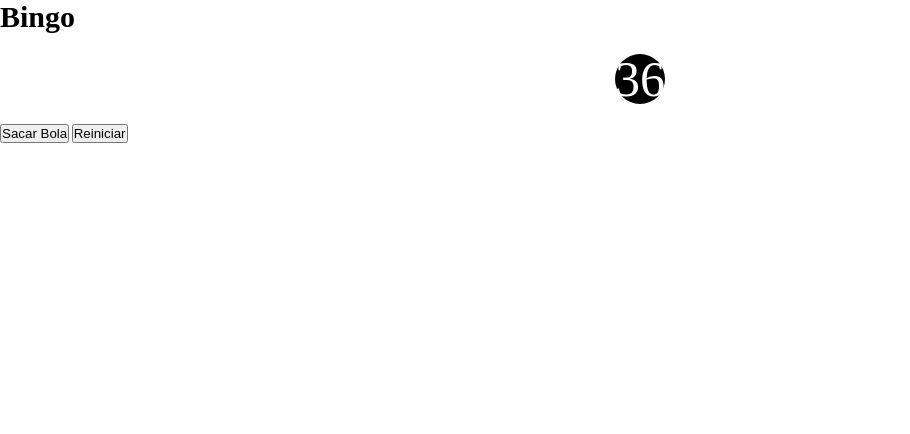
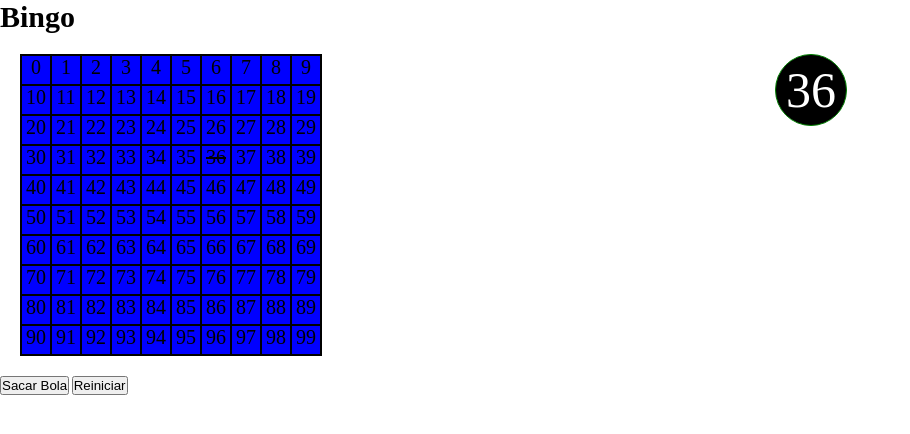
Before and after one commit to Edcles/Bingo, a plain HTML site: page index.html in a window 1280 px wide. Both pictures are taken after a click on the button "Sacar Bola". Shown: the whole page, without its empty margins (0-910 px from the left). Drawn offline with Linux system fonts and the light colour scheme.

Commit message:
Genera numeros

```diff
--- a/css/style.css
+++ b/css/style.css
@@ -26,14 +26,39 @@ h1{
 }
 
 /* 3.Etiquetas creadas */
-#Numero {
-    font-size:50px;
+#numeros-container {
+    display: flex;
+}
+#numero {
+    font-size:5rem;
     display:block;
-    margin: 20px auto;
-    width: 5rem;
-    line-height: 5rem;
+    width: 7rem;
+    height: 7rem;
+    line-height: 7rem;
+    margin: 2rem auto;
     border-radius: 50%;
     background-color: #000;
     color: #FFF;
     text-align:center;
+    justify-content: center;
+    border: 1px solid green;
 }
+#numeroSacados {
+    width: 30rem;
+    height: 30rem;
+    border: 1px solid black;
+    display: flex;
+    flex-wrap: wrap;
+    background-color: blue;
+    margin: 2rem;
+}
+#numeroSacados div {
+    width: 2.8rem;
+    height: 2.8rem;
+    font-size: 2rem;
+    border: 0.1rem solid black;
+    text-align: center;
+}
+#botonera {
+
+}
--- a/index.html
+++ b/index.html
@@ -9,10 +9,14 @@
 </head>
 <body>
     <h1>Bingo</h1>
-    <div id = "Numero"></div>
-    <div id = "NumeroSacados"></div>
-    <button id = "getNumber" onclick = "getNumber()">Sacar Bola</button>
-    <button id = "Reiniciar">Reiniciar</button>
+    <div id = "numeros-container">
+        <div id = "numeroSacados"></div>
+        <div id = "numero"></div>
+    </div>
+    <div id = "botonera">
+        <button id = "getNumber" onclick = "getNumber()">Sacar Bola</button>
+        <button id = "reiniciar">Reiniciar</button>
+    </div>
     <script src = "./js/script.js"></script>
 </body>
 </html>
--- a/js/script.js
+++ b/js/script.js
@@ -1,14 +1,45 @@
+const width = 10;
+const numberSquares = [];
+let array = [];
+let x = 0;
+let divBolasSacadas = document.getElementById("numeroSacados");
 
 function getNumber() {
-    let bola = Math.floor(Math.random() * 98 + 1);
-    console.log(bola);
+    let bola = Math.floor(Math.random() * 99);
+    if(x == 99) {
+        alert('Partida terminada');
+        location.reload();
+    } else {
+        if (!array.includes(bola)){
+            let div = document.getElementById(bola);
+            //console.log(div);
+            array[x] = bola;
+            console.log(array[x]);
+            x++;
+            //console.log(bola);
 
-    let divBola = document.getElementById("Numero");
-    divBola.textContent = bola;
+            let divBola = document.getElementById("numero");
+            divBola.textContent = bola;
 
-    let numero = document.querySelectorAll(`.n${bola}`);
-      for (var i = 0; i < numero.length; ++i) {
-       numero[i].classList.add('tachado');
-      }
+            if(div.innerHTML == bola && !array.includes(div.innerHTML)) {
+                div.style.textDecoration = "line-through";
+            }
+        } else {
+            console.log("repite");
+            getNumber();
+        }
+    }
+}
 
+function createBoard(grid, squares){
+    for (let i = 0; i < width*width; i++) {
+        const square = document.createElement('div');
+        square.setAttribute('id', i);
+        var texto = document.createTextNode(i);
+        square.appendChild(texto);
+        grid.appendChild(square);
+        squares.push(square);
+    }
 }
+
+createBoard (divBolasSacadas ,numberSquares)
```
Also changed, not shown: src/img/LogoCJ.jpg (added).
